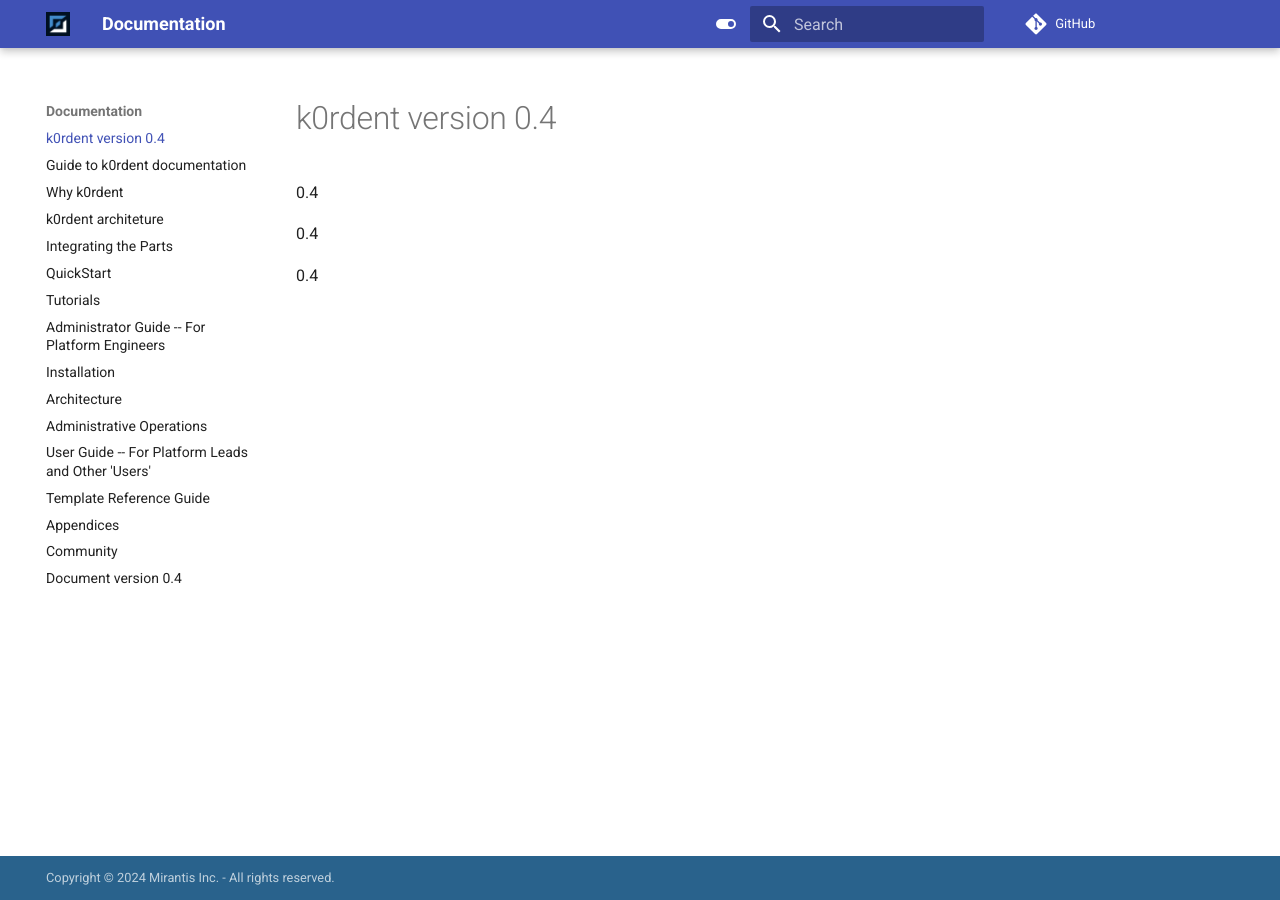
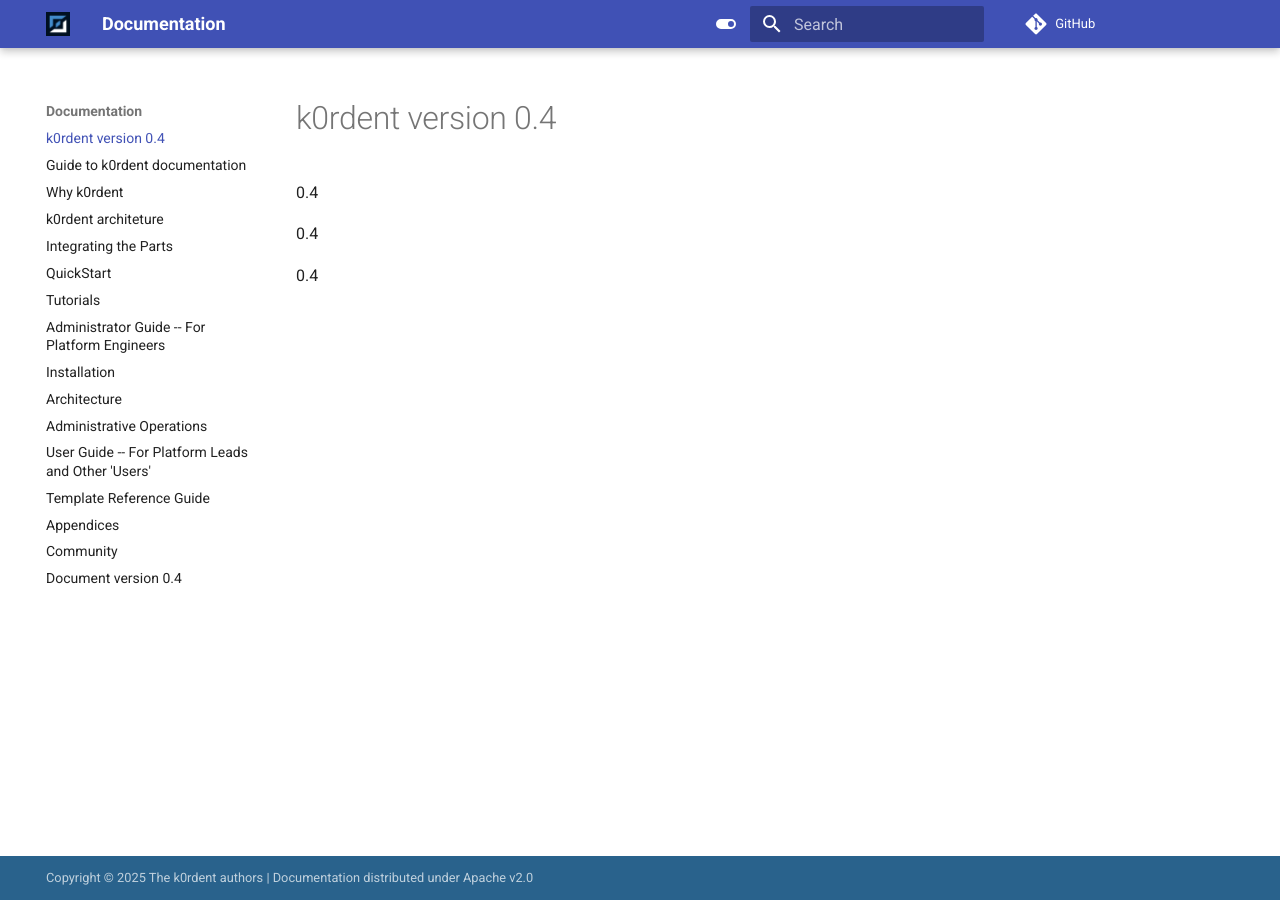
Before and after one commit to zerospiel/docs, an MkDocs documentation site: the page built from docs/index.md, in a window 1280 px wide. Built offline with MkDocs 1.6.1 and Material for MkDocs 9.7.7, drawn with Linux system fonts in a browser that asks for light colours; the version menu is left out.

Commit message:
Update mkdocs.yml with (c) indicia

```diff
--- a/mkdocs.yml
+++ b/mkdocs.yml
@@ -6,9 +6,7 @@
 repo_name: GitHub
 repo_url: https://..
 copyright:
-  Copyright &copy; 2024 <a href="https://mirantis.com/">Mirantis Inc.</a>
-  - All rights reserved.
-
+  Copyright &copy; 2025 The k0rdent authors | Documentation distributed under <a href="https://www.apache.org/licenses/LICENSE-2.0">Apache v2.0</a>
 theme:
   name: "material"
   highlightjs: true
```
